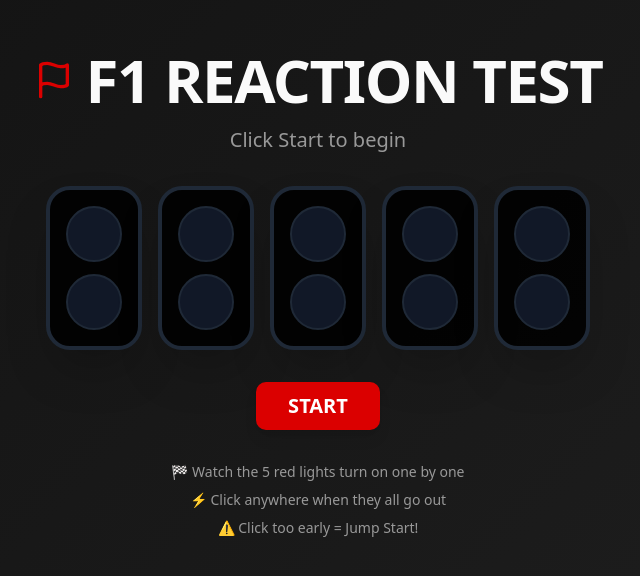
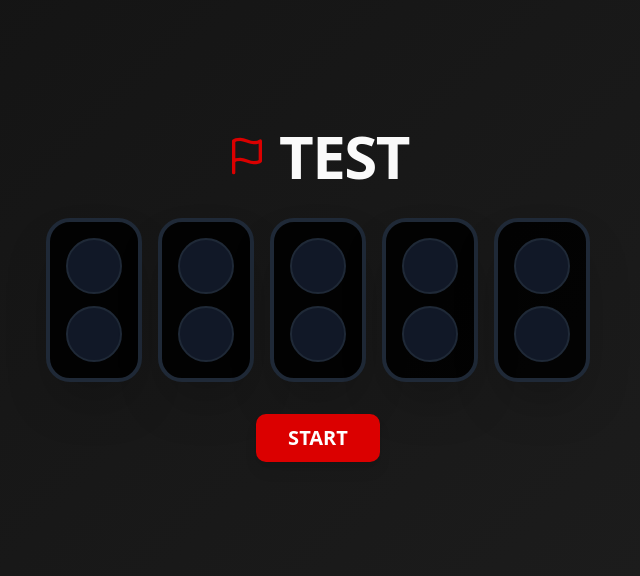
Before and after one commit to Vishaal44LM/lights-out-challenge, a React (Vite) app: page / in a window 1280 px wide. Shown: the part 106-682 px from the top of the page, without its empty margins (322-962 px from the left). Built offline with nearby package versions, Linux system fonts and the light colour scheme; the HTML template or start-up script is replaced by a standard one.

Commit message:
Refactor: Update test title and instructions

```diff
--- a/src/pages/Index.tsx
+++ b/src/pages/Index.tsx
@@ -97,11 +97,10 @@ const Index = () => {
           <div className="flex items-center justify-center gap-3 mb-4">
             <Flag className="w-10 h-10 text-primary" />
             <h1 className="text-5xl md:text-6xl font-bold text-foreground tracking-tight">
-              F1 REACTION TEST
+              TEST
             </h1>
           </div>
           <p className="text-xl text-muted-foreground">
-            {gameState === "waiting" && "Click Start to begin"}
             {gameState === "countdown" && "Wait for the lights..."}
             {gameState === "ready" && "⚡ LIGHTS OUT! Click now! ⚡"}
             {gameState === "reacted" && "Great reaction!"}
@@ -146,14 +145,6 @@ const Index = () => {
           </div>
         )}
 
-        {/* Instructions */}
-        {gameState === "waiting" && (
-          <div className="text-center text-sm text-muted-foreground space-y-2 max-w-md mx-auto">
-            <p>🏁 Watch the 5 red lights turn on one by one</p>
-            <p>⚡ Click anywhere when they all go out</p>
-            <p>⚠️ Click too early = Jump Start!</p>
-          </div>
-        )}
       </div>
     </div>
   );
```
